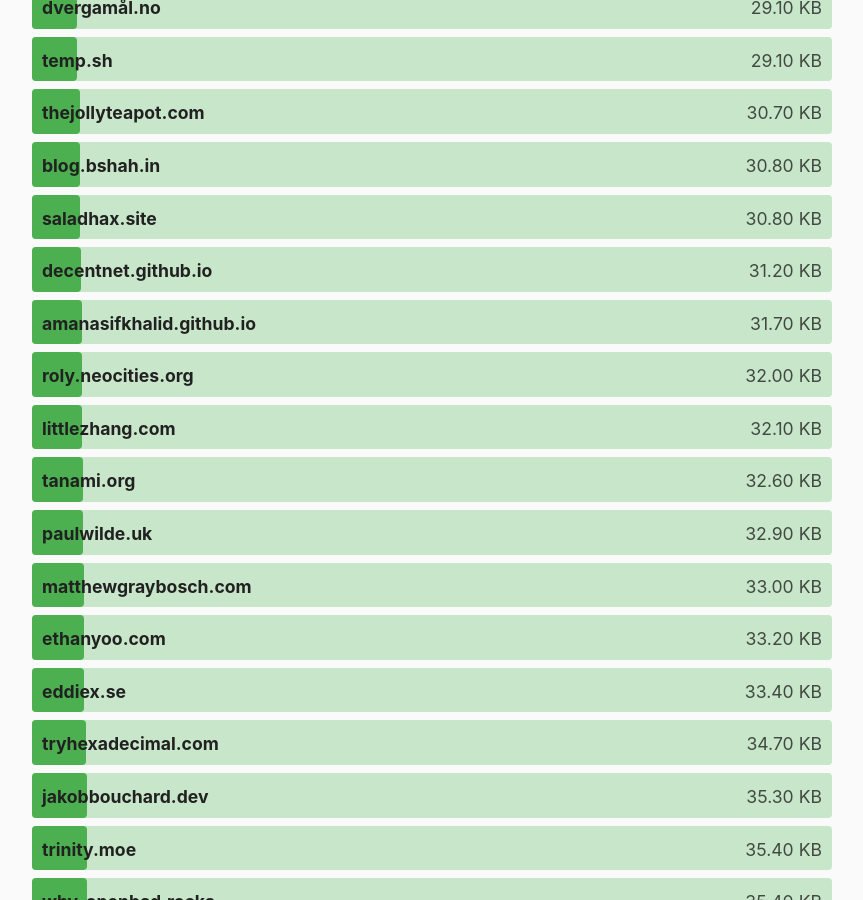
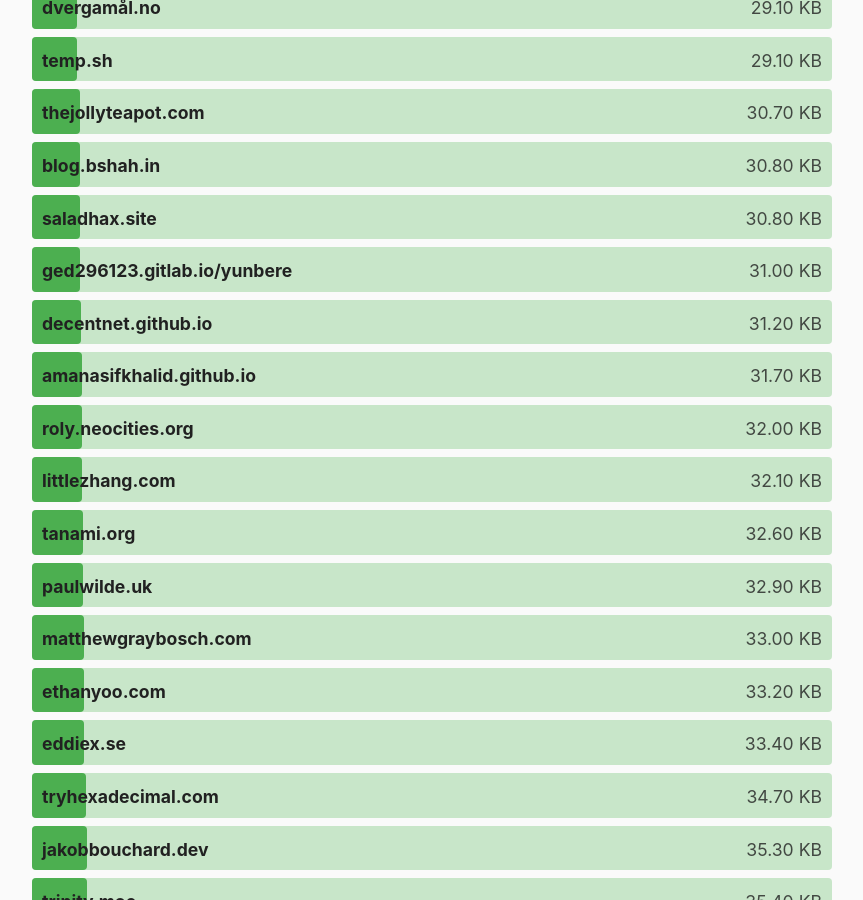
Before and after one commit to kevquirk/512kb.club, a Jekyll site: the page built from index.md, in a window 1280 px wide and 900 px high, scrolled down 6953 px. Shown: the whole window, without its empty margins (208-1071 px from the left). Built offline with Jekyll 4.4.1, drawn with Linux system fonts in a browser that asks for light colours.

Commit message:
Update sites.yml

```diff
--- a/_data/sites.yml
+++ b/_data/sites.yml
@@ -1642,3 +1642,8 @@
   url: https://47nil.com/
   size: 111
   last_checked: 2021-11-22
+
+- domain: ged296123.gitlab.io/yunbere
+  url: https://ged296123.gitlab.io/yunbere
+  size: 31
+  last_checked: 2021-11-27
```
